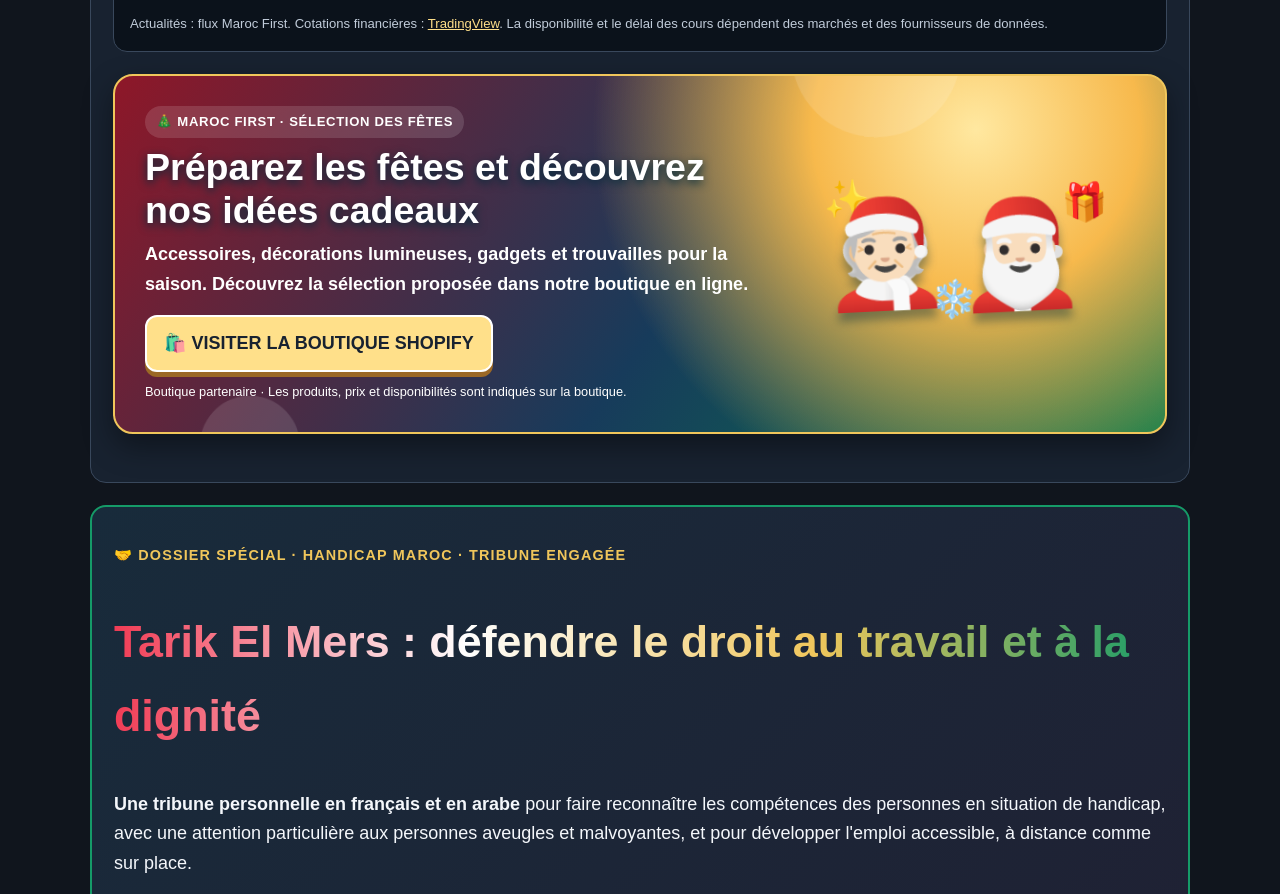
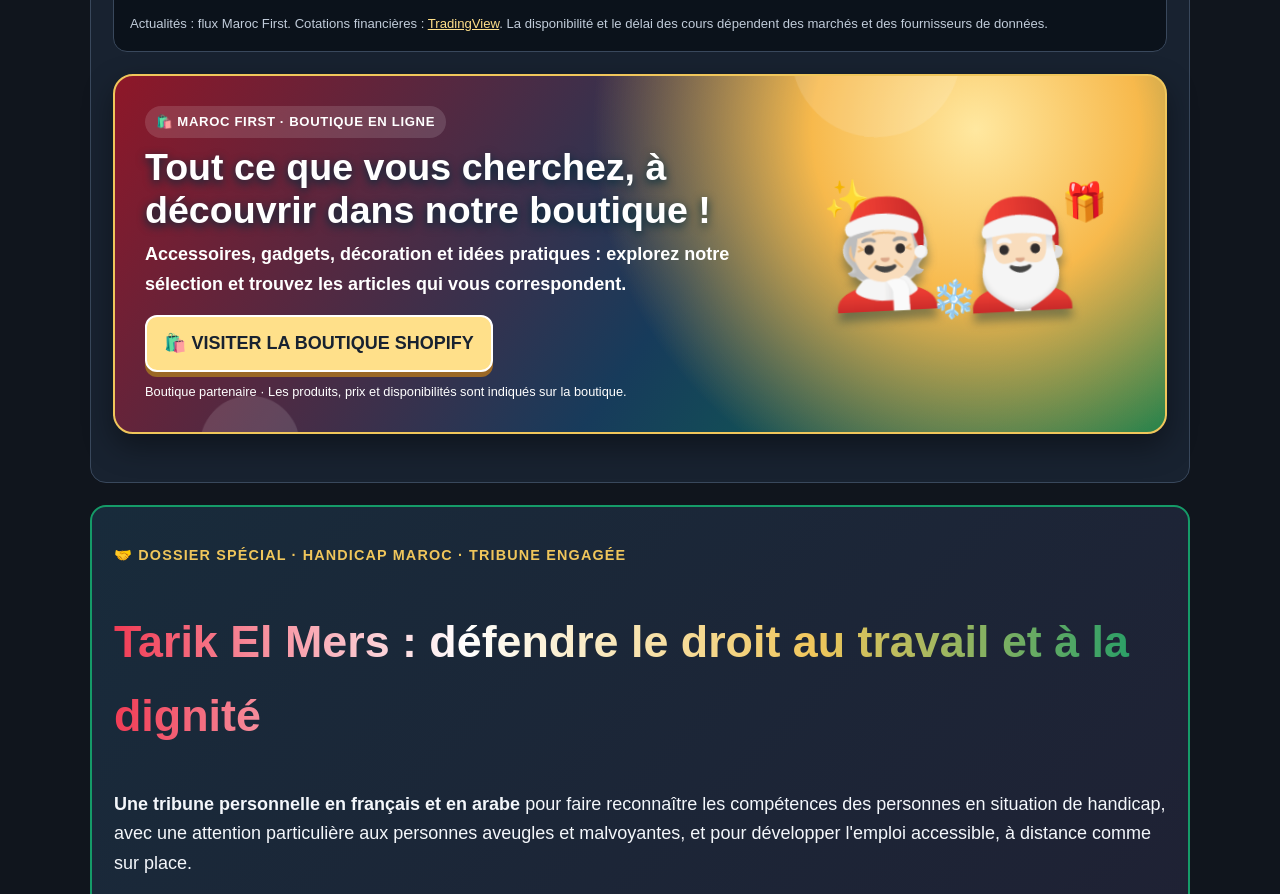
Before and after one commit to Tarikdigital1963/Maroc-first, a plain HTML site: page index.html in a window 1280 px wide. Shown: the part 2887-3781 px from the top of the page. Drawn offline with Linux system fonts and the light colour scheme; no server answers; a script that the page names is missing.

Commit message:
Remplacer le slogan saisonnier de la publicité Shopify

```diff
--- a/index.html
+++ b/index.html
@@ -280,9 +280,9 @@ height="0" width="0" style="display:none;visibility:hidden"></iframe></noscript>
 </style>
 <section id="mf-shopify-promo" class="card" aria-label="Publicité de la boutique Shopify">
  <div class="mf-promo-copy">
-  <span class="mf-promo-kicker">🎄 MAROC FIRST · SÉLECTION DES FÊTES</span>
-  <h2>Préparez les fêtes et découvrez nos idées cadeaux</h2>
-  <p>Accessoires, décorations lumineuses, gadgets et trouvailles pour la saison. Découvrez la sélection proposée dans notre boutique en ligne.</p>
+  <span class="mf-promo-kicker">🛍️ MAROC FIRST · BOUTIQUE EN LIGNE</span>
+  <h2>Tout ce que vous cherchez, à découvrir dans notre boutique !</h2>
+  <p>Accessoires, gadgets, décoration et idées pratiques : explorez notre sélection et trouvez les articles qui vous correspondent.</p>
   <a class="mf-promo-cta" href="https://jjacaa-ja.myshopify.com/" target="_blank" rel="sponsored noopener noreferrer">🛍️ VISITER LA BOUTIQUE SHOPIFY</a>
   <small class="mf-promo-note">Boutique partenaire · Les produits, prix et disponibilités sont indiqués sur la boutique.</small>
  </div>
```
